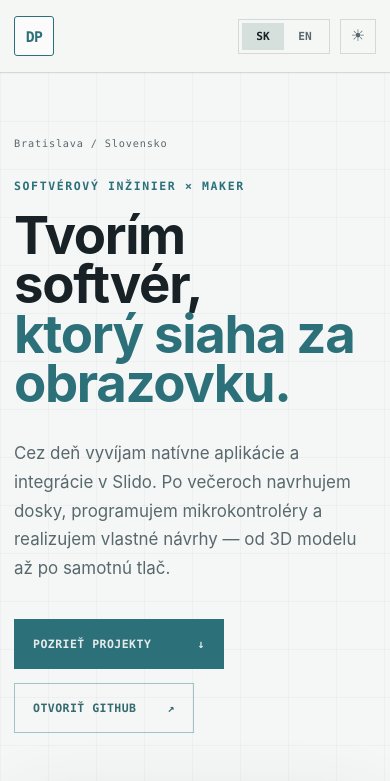
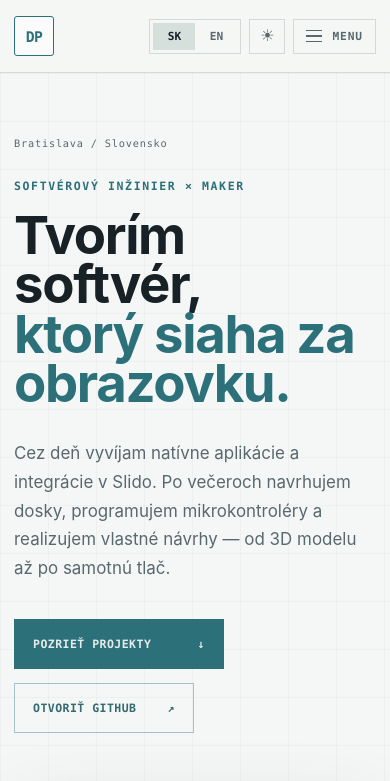
Before and after one commit to DominikPalo/dominikpalo.github.io, a React (Vite) app: page / in a window 390 px wide. Shown: the top 781 px of the page. Built offline with nearby package versions, Linux system fonts and the light colour scheme.

Commit message:
Add compact menu for navigation below 1120px

```diff
--- a/app/components/Header.tsx
+++ b/app/components/Header.tsx
@@ -1,3 +1,4 @@
+import { useEffect, useRef, useState } from "react";
 import type { PageCopy } from "../content/copy";
 import { languagePaths } from "../content/meta";
 import type { Language } from "../types";
@@ -10,6 +11,9 @@ type HeaderProps = {
   onThemeToggle: () => void;
 };
 
+const NAV_SECTIONS = ["about", "work", "experience", "community", "hobbies", "contact"] as const;
+const DESKTOP_NAV_QUERY = "(min-width: 1121px)";
+
 export function Header({
   t,
   language,
@@ -17,8 +21,46 @@ export function Header({
   onBrandTap,
   onThemeToggle,
 }: HeaderProps) {
+  const [menuOpen, setMenuOpen] = useState(false);
+  const headerRef = useRef<HTMLElement | null>(null);
+  const menuButtonRef = useRef<HTMLButtonElement | null>(null);
+  const navLabel = language === "sk" ? "Hlavná navigácia" : "Main navigation";
+
+  useEffect(() => {
+    if (!menuOpen) {
+      return;
+    }
+
+    const desktop = window.matchMedia(DESKTOP_NAV_QUERY);
+    const closeOnDesktop = (event: MediaQueryListEvent) => {
+      if (event.matches) {
+        setMenuOpen(false);
+      }
+    };
+    const closeOnEscape = (event: KeyboardEvent) => {
+      if (event.key === "Escape") {
+        setMenuOpen(false);
+        menuButtonRef.current?.focus();
+      }
+    };
+    const closeOnOutsidePointer = (event: PointerEvent) => {
+      if (!headerRef.current?.contains(event.target as Node)) {
+        setMenuOpen(false);
+      }
+    };
+
+    desktop.addEventListener("change", closeOnDesktop);
+    document.addEventListener("keydown", closeOnEscape);
+    document.addEventListener("pointerdown", closeOnOutsidePointer);
+    return () => {
+      desktop.removeEventListener("change", closeOnDesktop);
+      document.removeEventListener("keydown", closeOnEscape);
+      document.removeEventListener("pointerdown", closeOnOutsidePointer);
+    };
+  }, [menuOpen]);
+
   return (
-    <header className="site-header">
+    <header className={"site-header" + (menuOpen ? " menu-open" : "")} ref={headerRef}>
       <div className="header-inner">
         <a
           className="brand"
@@ -35,16 +77,12 @@ export function Header({
           </span>
         </a>
 
-        <nav
-          className="desktop-nav"
-          aria-label={language === "sk" ? "Hlavná navigácia" : "Main navigation"}
-        >
-          <a href="#about">{t.nav.about}</a>
-          <a href="#work">{t.nav.work}</a>
-          <a href="#experience">{t.nav.experience}</a>
-          <a href="#community">{t.nav.community}</a>
-          <a href="#hobbies">{t.nav.hobbies}</a>
-          <a href="#contact">{t.nav.contact}</a>
+        <nav className="desktop-nav" aria-label={navLabel}>
+          {NAV_SECTIONS.map((section) => (
+            <a key={section} href={`#${section}`}>
+              {t.nav[section]}
+            </a>
+          ))}
         </nav>
 
         <div className="header-controls">
@@ -86,8 +124,46 @@ export function Header({
               ☾
             </span>
           </button>
+
+          <button
+            ref={menuButtonRef}
+            className="menu-toggle"
+            type="button"
+            aria-expanded={menuOpen}
+            aria-controls="mobile-nav"
+            aria-label={menuOpen ? t.menuClose : t.menuOpen}
+            onClick={() => setMenuOpen((open) => !open)}
+          >
+            <span className="menu-toggle-icon" aria-hidden="true">
+              <i />
+              <i />
+              <i />
+            </span>
+            <span className="menu-toggle-text" aria-hidden="true">
+              {t.menuLabel}
+            </span>
+          </button>
         </div>
       </div>
+
+      <nav
+        id="mobile-nav"
+        className="mobile-nav"
+        aria-label={navLabel}
+        hidden={!menuOpen}
+      >
+        <ol>
+          {NAV_SECTIONS.map((section, index) => (
+            <li key={section}>
+              <a href={`#${section}`} onClick={() => setMenuOpen(false)}>
+                <span aria-hidden="true">{`0${index + 1}`}</span>
+                {t.nav[section]}
+                <b aria-hidden="true">↓</b>
+              </a>
+            </li>
+          ))}
+        </ol>
+      </nav>
     </header>
   );
 }
--- a/app/content/en.ts
+++ b/app/content/en.ts
@@ -7,6 +7,9 @@ export const en = {
       hobbies: "Free time",
       contact: "Contact",
     },
+    menuLabel: "MENU",
+    menuOpen: "Open menu",
+    menuClose: "Close menu",
     skip: "Skip to content",
     languageLabel: "Language",
     themeSwitch: "Change color mode",
--- a/app/content/sk.ts
+++ b/app/content/sk.ts
@@ -7,6 +7,9 @@ export const sk = {
       hobbies: "Voľný čas",
       contact: "Kontakt",
     },
+    menuLabel: "MENU",
+    menuOpen: "Otvoriť menu",
+    menuClose: "Zatvoriť menu",
     skip: "Preskočiť na obsah",
     languageLabel: "Jazyk",
     themeSwitch: "Zmeniť farebný režim",
--- a/app/styles/header.css
+++ b/app/styles/header.css
@@ -153,3 +153,130 @@ html[data-theme="light"] .theme-icon-light,
 html[data-theme="dark"] .theme-icon-dark {
   display: block;
 }
+
+/* Compact navigation (below 1121px, where .desktop-nav is hidden) */
+.menu-toggle {
+  display: none;
+  align-self: stretch;
+  align-items: center;
+  gap: 10px;
+  border: 1px solid var(--line);
+  background: transparent;
+  color: var(--muted);
+  cursor: pointer;
+  padding: 0 12px;
+  font: 700 0.7rem var(--font-mono);
+  letter-spacing: 0.08em;
+  transition:
+    border-color 180ms ease,
+    color 180ms ease,
+    background-color 180ms ease;
+}
+
+.menu-toggle:hover,
+.menu-toggle:focus-visible,
+.menu-toggle[aria-expanded="true"] {
+  outline: 0;
+  border-color: var(--line-strong);
+  background: rgba(110, 174, 183, 0.06);
+  color: var(--cyan);
+}
+
+.menu-toggle-icon {
+  display: grid;
+  width: 16px;
+  gap: 4px;
+}
+
+.menu-toggle-icon i {
+  display: block;
+  height: 1.5px;
+  background: currentColor;
+  transition:
+    transform 200ms ease,
+    opacity 200ms ease;
+}
+
+.menu-toggle[aria-expanded="true"] .menu-toggle-icon i:nth-child(1) {
+  transform: translateY(5.5px) rotate(45deg);
+}
+
+.menu-toggle[aria-expanded="true"] .menu-toggle-icon i:nth-child(2) {
+  opacity: 0;
+}
+
+.menu-toggle[aria-expanded="true"] .menu-toggle-icon i:nth-child(3) {
+  transform: translateY(-5.5px) rotate(-45deg);
+}
+
+.mobile-nav {
+  position: absolute;
+  top: 100%;
+  right: 0;
+  left: 0;
+  max-height: calc(100dvh - 100%);
+  overflow-y: auto;
+  border-bottom: 1px solid var(--line);
+  background: var(--navy-900);
+  box-shadow: 0 24px 60px rgba(0, 0, 0, 0.22);
+  animation: mobile-nav-enter 180ms ease-out both;
+}
+
+.mobile-nav[hidden] {
+  display: none;
+}
+
+.mobile-nav ol {
+  width: min(1440px, calc(100% - 96px));
+  margin: 0 auto;
+  padding: 8px 0 16px;
+  list-style: none;
+}
+
+.mobile-nav li + li {
+  border-top: 1px solid var(--line);
+}
+
+.mobile-nav a {
+  display: flex;
+  align-items: center;
+  gap: 18px;
+  padding: 16px 0;
+  color: var(--white);
+  font: 600 0.82rem var(--font-mono);
+  letter-spacing: 0.06em;
+  text-transform: uppercase;
+  transition: color 180ms ease;
+}
+
+.mobile-nav a span {
+  color: var(--muted);
+  font-size: 0.68rem;
+}
+
+.mobile-nav a b {
+  margin-left: auto;
+  color: var(--muted);
+  font-weight: 400;
+  transition:
+    color 180ms ease,
+    transform 180ms ease;
+}
+
+.mobile-nav a:hover,
+.mobile-nav a:focus-visible {
+  color: var(--cyan);
+}
+
+.mobile-nav a:hover b,
+.mobile-nav a:focus-visible b {
+  color: var(--cyan);
+  transform: translateY(2px);
+}
+
+@keyframes mobile-nav-enter {
+  from {
+    opacity: 0;
+    transform: translateY(-6px);
+  }
+}
--- a/app/styles/responsive.css
+++ b/app/styles/responsive.css
@@ -1,6 +1,10 @@
 @media (max-width: 1120px) {
   .desktop-nav {
     display: none;
+  }
+
+  .menu-toggle {
+    display: inline-flex;
   }
 
   .hero-grid {
@@ -37,7 +41,8 @@
 
 @media (max-width: 860px) {
   .container,
-  .header-inner {
+  .header-inner,
+  .mobile-nav ol {
     width: min(100% - 40px, 720px);
   }
 
@@ -106,8 +111,13 @@
 
 @media (max-width: 560px) {
   .container,
-  .header-inner {
+  .header-inner,
+  .mobile-nav ol {
     width: min(100% - 28px, 520px);
+  }
+
+  .header-controls {
+    gap: 8px;
   }
 
   .header-inner {
```
